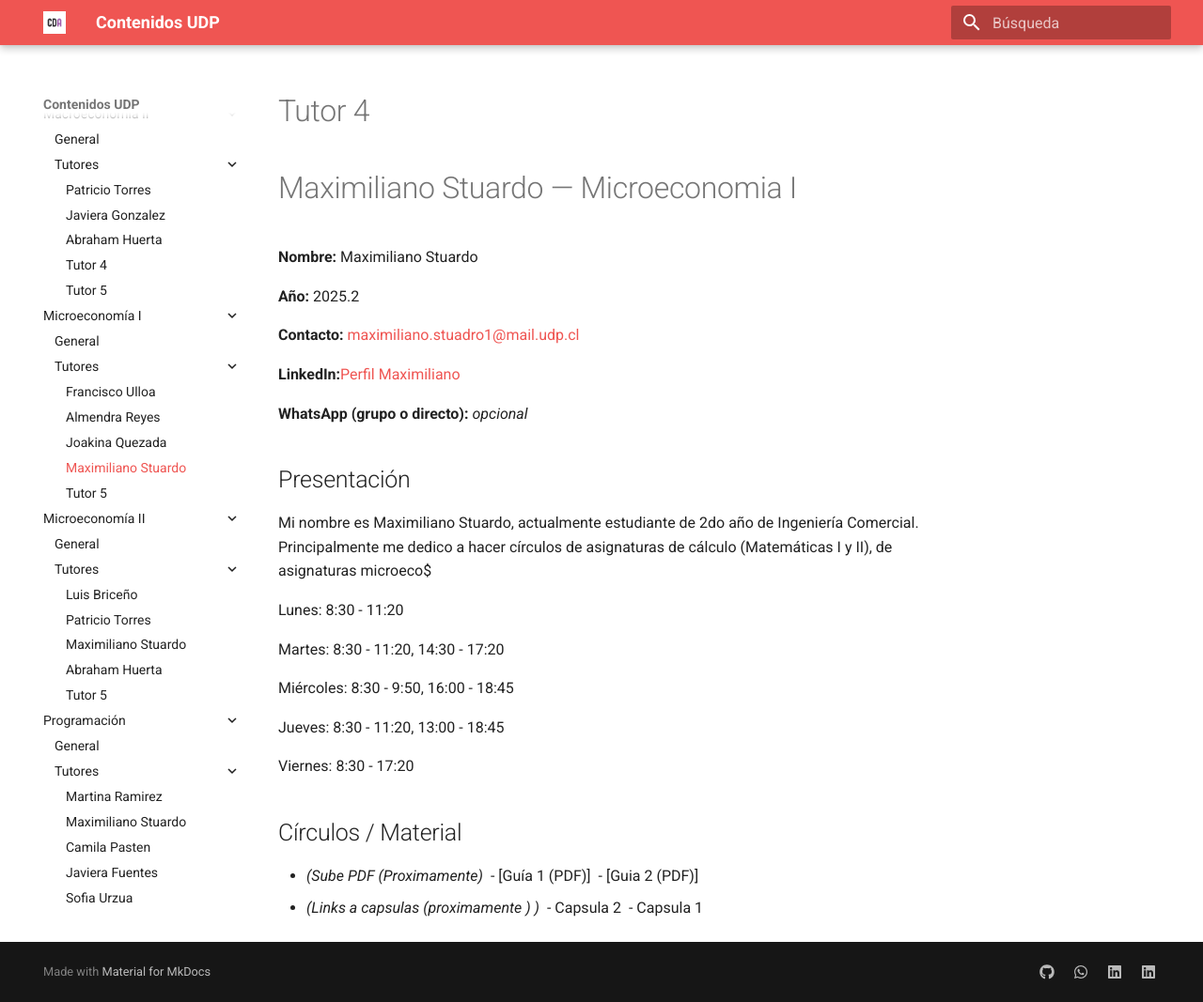
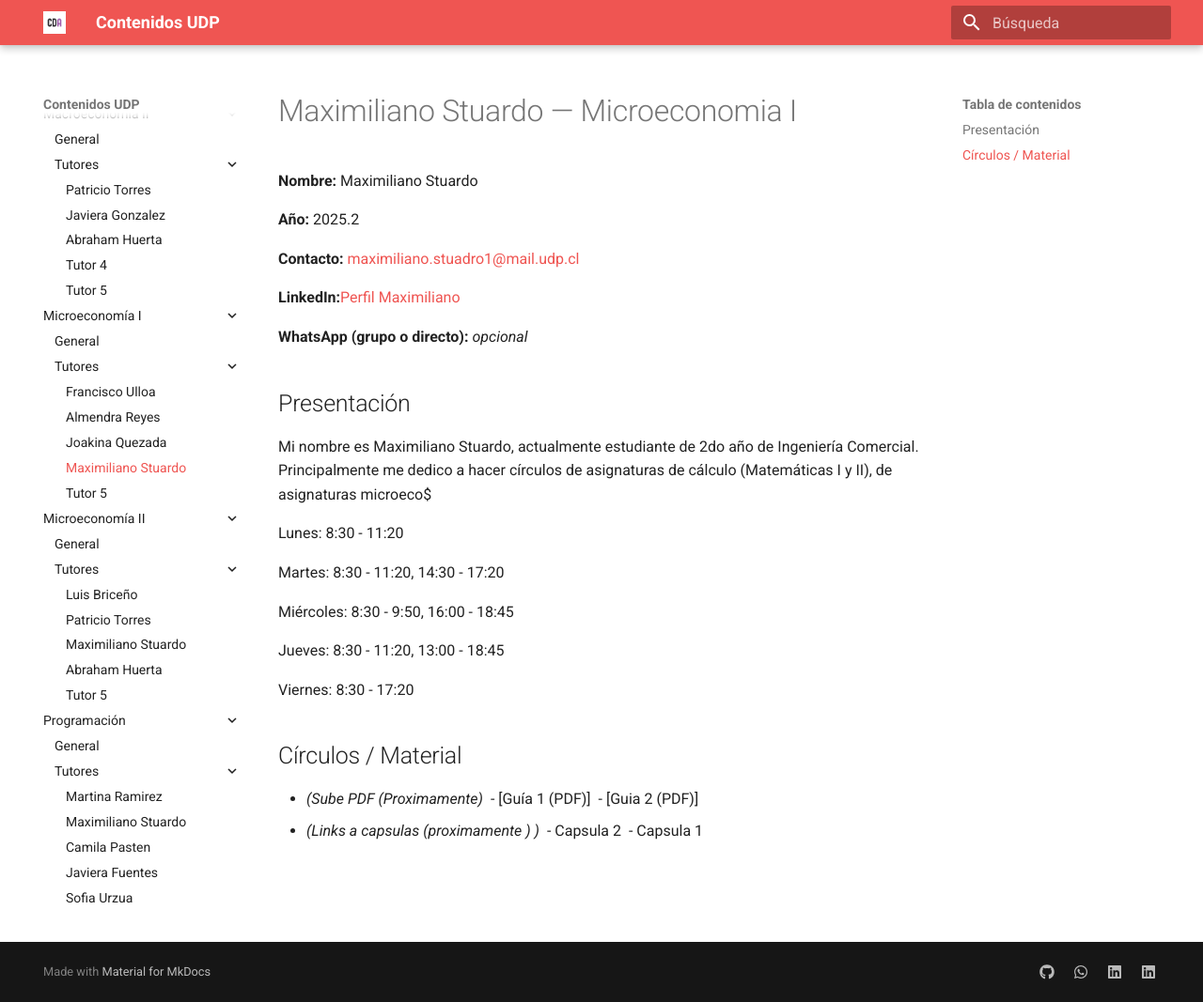
Before and after one commit to cda-fae/cda-fae, an MkDocs documentation site: the page built from docs/tutorias/microeconomia-1/tutores/tutor4.md, in a window 1280 px wide and 1067 px high. Shown: the whole window at 94% size. Built offline with MkDocs 1.6.1 and Material for MkDocs 9.7.7, drawn with Linux system fonts in a browser that asks for light colours.

Commit message:
arreglos x

```diff
--- a/docs/tutorias/microeconomia-1/tutores/tutor4.md
+++ b/docs/tutorias/microeconomia-1/tutores/tutor4.md
@@ -1,5 +1,3 @@
-# Tutor 4
-
 # Maximiliano Stuardo — Microeconomia I
 
 **Nombre:** Maximiliano Stuardo
```
